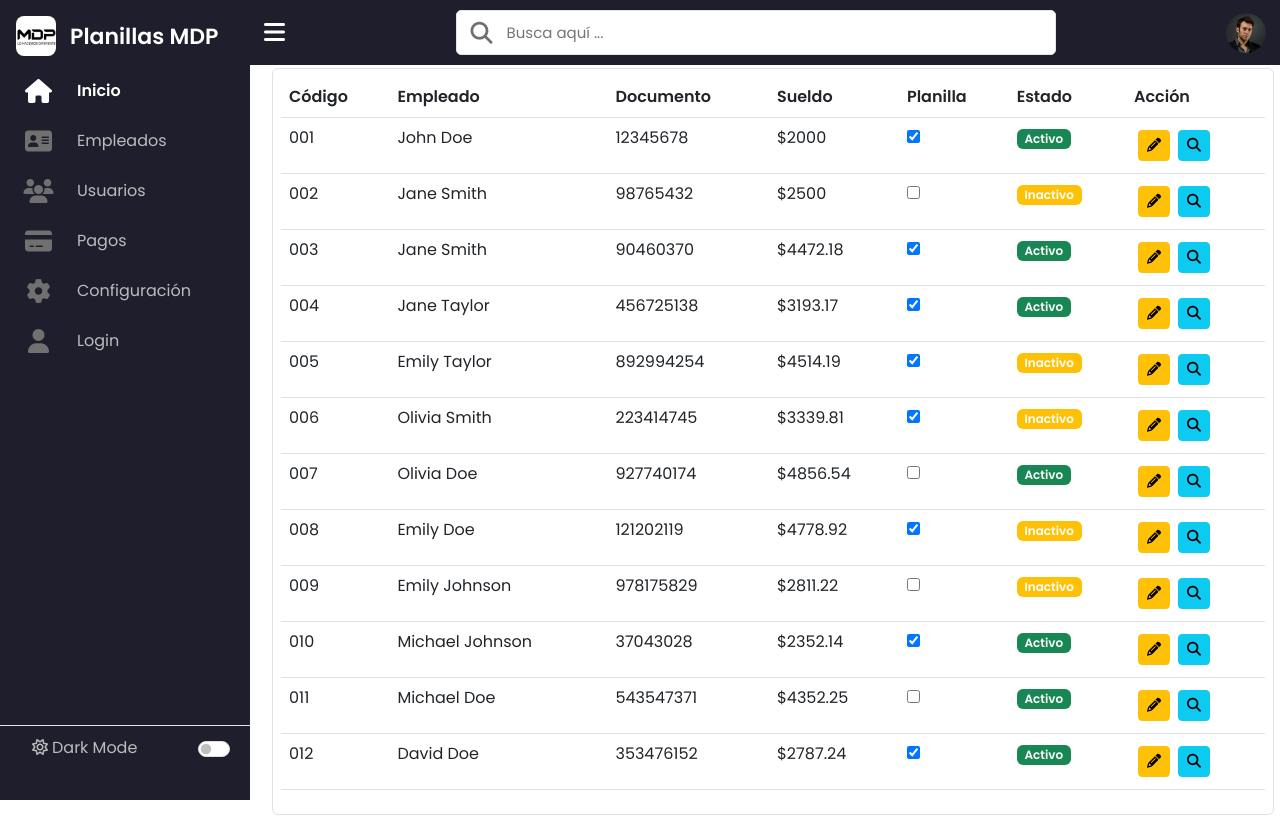
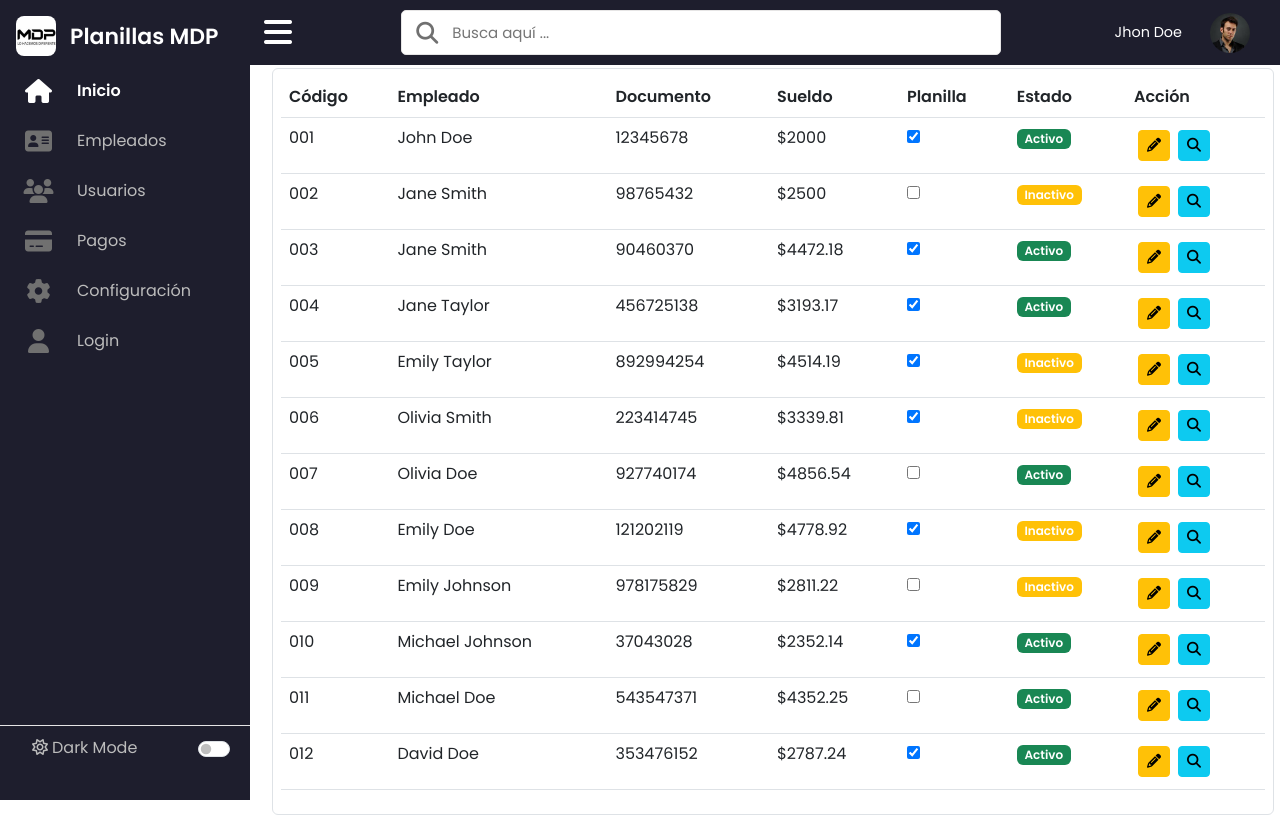
Before and after one commit to Jerick97/MDP-PRY-SistemaDePlanillas-Frontend, a React (Vite) app: page / in a window 1280 px wide. Built offline with nearby package versions, Linux system fonts and the light colour scheme.

Commit message:
feat(frontend): Se añade dropdown User

```diff
--- a/src/assets/css/BaseTemplate.css
+++ b/src/assets/css/BaseTemplate.css
@@ -368,6 +368,106 @@ nav.close ~ .dashboard .top {
   color: var(--text-color);
 }
 
+/*Header*/
+
+.container-header {
+  background-color: #1e1e2d;
+}
+
+.header-logo {
+  width: 5rem;
+  height: auto;
+}
+
+.header-username {
+  font-size: 0.9rem;
+}
+
+.header-option {
+  background-color: #1e1e2d;
+}
+
+.header-option li a {
+  color: white;
+  font-size: 0.8rem;
+}
+
+.header-option li a:hover {
+  background-color: #cccccc !important;
+  color: #333333 !important;
+}
+
+.header-icons {
+  font-size: 1.2rem;
+}
+
+.header-company {
+  width: 2.8rem;
+  height: 2rem;
+}
+
+.dropdown-menu-centrar {
+  right: auto;
+  left: 50%;
+  transform: translateX(-50%);
+}
+
+.remove-dropdown-arrow::after {
+  display: none !important;
+}
+
+.header-image-user {
+  width: 2.5rem;
+  height: 2.5rem;
+}
+
+.navbar-toggler {
+  display: none;
+}
+
+.dropdown-divider {
+  border: 0.5px solid #9f9e9e;
+}
+
+@media (max-width: 365px) {
+  .header-icons {
+    font-size: 0.8rem;
+  }
+  .header-username {
+    font-size: 0.8rem;
+  }
+  .header-image-user {
+    width: 1.8rem;
+    height: 1.8rem;
+  }
+  .custom-dropdown-menu {
+    max-width: 13rem !important;
+  }
+
+  .email-text {
+    font-size: 0.9rem;
+  }
+  .header-icons-show {
+    display: none;
+  }
+
+  .dropdown-menu-centrar {
+    right: auto;
+    left: 54%;
+    transform: translateX(-46%);
+  }
+}
+
+/* Pantallas muy pequeñas*/
+@media (max-width: 250px) {
+  .hidden-navbar-elements {
+    display: none;
+  }
+  .navbar-toggler {
+    display: block;
+  }
+}
+
 @media (max-width: 1000px) {
   nav {
     width: 73px;
--- a/src/layouts/MainLayout.jsx
+++ b/src/layouts/MainLayout.jsx
@@ -84,14 +84,80 @@ function MainLayout() {
       <section className="dashboard">
         <div className="top bg-main">
           <i
-            className="fa-solid fa-bars fa-xl text-white"
+            className="fa-solid fa-bars fa-2xl text-white"
             onClick={showSidebar}
           ></i>
           <div className="search-box">
             <i className="fa-solid fa-magnifying-glass"></i>
             <input type="text" placeholder="Busca aquí ..." />
           </div>
-          <img src={Avatar} alt="user" />
+          <div className="d-flex justify-content-center align-items-center">
+            <a
+              className="navbar-brand text-white mx-1 header-username"
+              href="#"
+            >
+              Jhon Doe
+            </a>
+            <div className="navbar-nav me-lg-3 mx-lg-4">
+              <div className="flex-shrink-0 dropdown">
+                <a
+                  href="#"
+                  className="d-block link-body-emphasis text-decoration-none dropdown-toggle remove-dropdown-arrow"
+                  data-bs-toggle="dropdown"
+                  aria-expanded="false"
+                >
+                  <img
+                    src={Avatar}
+                    alt="mdo"
+                    className="rounded-circle header-image-user"
+                  />
+                </a>
+                <ul className="dropdown-menu dropdown-menu-end text-small shadow position-absolute mt-3 header-option custom-dropdown-menu">
+                  <li className="dropdown-item bg-transparent">
+                    <div className="d-flex align-items-center">
+                      <img
+                        src={Avatar}
+                        alt="jhon doe"
+                        className="rounded-2 header-image-user"
+                      />
+                      <div className="ms-3 text-white">
+                        <h5 className="mb-1 fs-sm-5 fs-6">Jhon Doe</h5>
+                        <p className="email-text text-secondary fs-6">
+                          jhondoe@correo.com
+                        </p>
+                      </div>
+                    </div>
+                  </li>
+                  <li>
+                    <div className="dropdown-divider"></div>
+                  </li>
+                  <li>
+                    <a className="dropdown-item" href="#">
+                      <i className="bi bi-bell-fill"></i> Actividad Reciente
+                    </a>
+                  </li>
+                  <li>
+                    <a className="dropdown-item" href="#">
+                      <i className="bi bi-gear-fill"></i> Ajustes
+                    </a>
+                  </li>
+                  <li>
+                    <a className="dropdown-item" href="#">
+                      <i className="bi bi-person-fill"></i> Perfil
+                    </a>
+                  </li>
+                  <li>
+                    <div className="dropdown-divider"></div>
+                  </li>
+                  <li>
+                    <a className="dropdown-item" href="#">
+                      <i className="bi bi-door-open-fill"></i> Cerrar Sesión
+                    </a>
+                  </li>
+                </ul>
+              </div>
+            </div>
+          </div>
         </div>
 
         <div className="dash-content">
```
